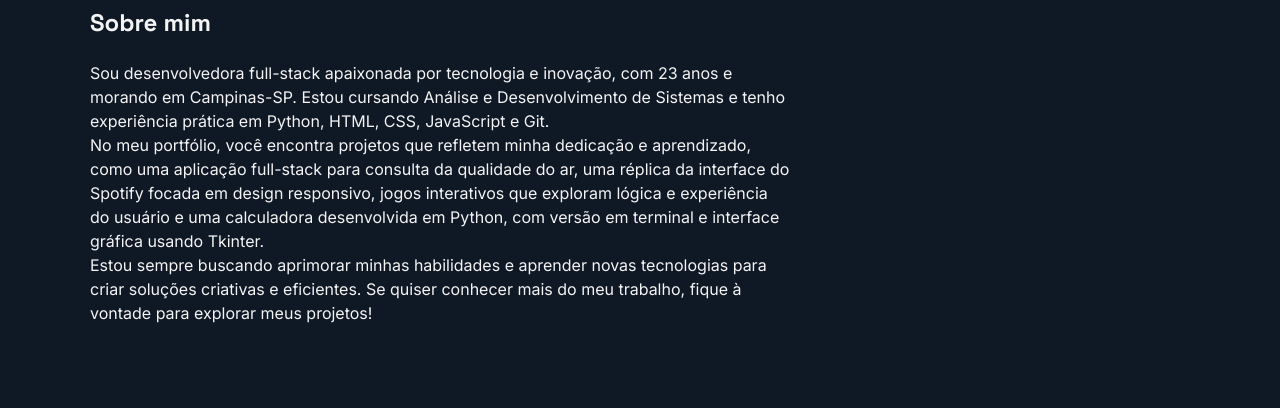
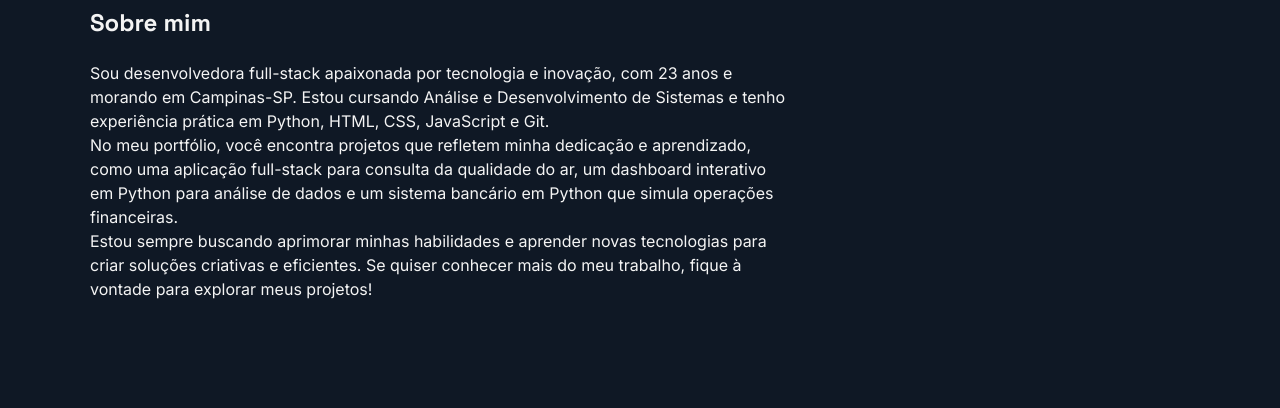
Before and after one commit to YasmimFreitas13/Portfolio_Pessoal, a plain HTML site: page index.html in a window 1280 px wide. Shown: the part 780-1188 px from the top of the page. Drawn offline with Linux system fonts and the light colour scheme.

Commit message:
Editando o sobre mim

```diff
--- a/index.html
+++ b/index.html
@@ -63,12 +63,9 @@
                     Estou cursando Análise e Desenvolvimento de Sistemas e tenho experiência prática em Python, HTML, CSS,
                     JavaScript e Git.</p>
                 <p class="sobre_mim">No meu portfólio, você encontra projetos que refletem minha dedicação e aprendizado,
-                    como uma aplicação
-                    full-stack para consulta da qualidade do ar, uma réplica da interface do Spotify focada em design
-                    responsivo, jogos interativos
-                    que exploram lógica e experiência do usuário e uma calculadora desenvolvida em Python, com versão em
-                    terminal e interface gráfica usando
-                    Tkinter.</p>
+                    como uma aplicação full-stack para consulta da qualidade do ar, um dashboard interativo em Python para
+                    análise de dados e um sistema bancário em Python que simula operações financeiras.
+                    </p>
                 <p class="sobre_mim">Estou sempre buscando aprimorar minhas habilidades e aprender novas tecnologias para
                     criar soluções criativas e eficientes.
                     Se quiser conhecer mais do meu trabalho, fique à vontade para explorar meus projetos!</p>
```
